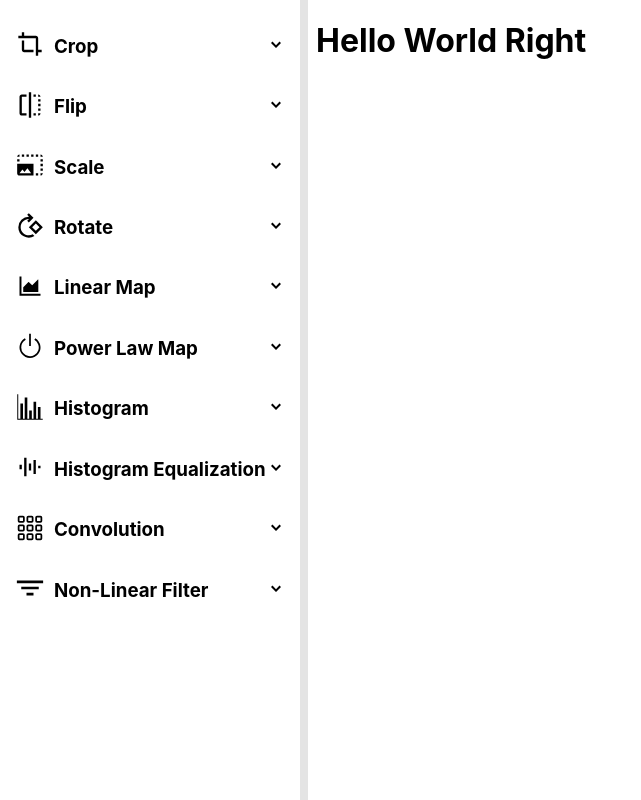
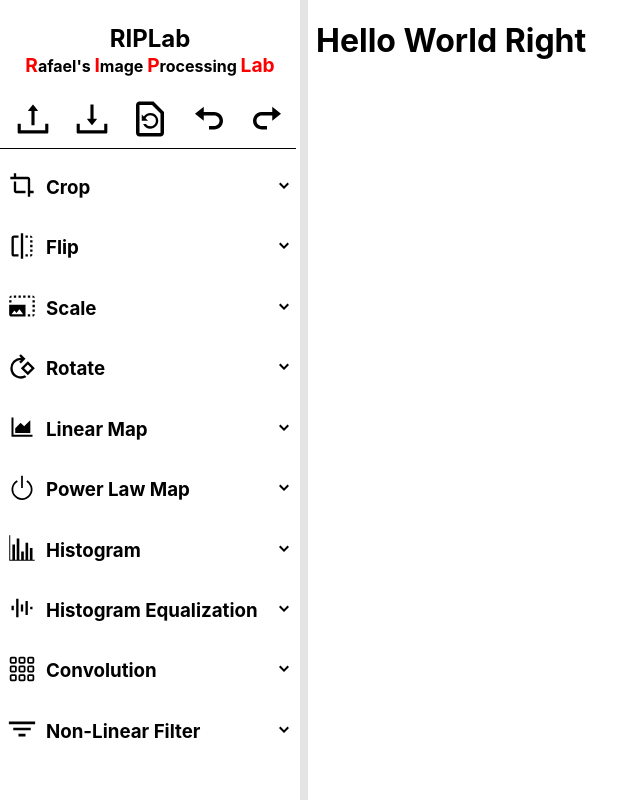
Before and after one commit to rafaelwi/RIPLab, a React (Create React App) app: page / in a window 1280 px wide. Shown: the whole page, without its empty margins (0-641 px from the left). Built offline with nearby package versions, Linux system fonts and the light colour scheme.

Commit message:
Make FE look sexy

```diff
--- a/src/App.tsx
+++ b/src/App.tsx
@@ -104,18 +104,7 @@ class App extends React.Component<{}, { imageURL: string }> {
         }}
       >
         <ResizableColumns
-          left={
-            // <OperationMenu
-            //   buttons={[
-            //     { label: 'Button 1' },
-            //     { label: 'Button 2' },
-            //     { label: 'Button 3' },
-            //     { label: 'Button 4' },
-            //     { label: 'Button 5' },
-            //   ]}
-            // />
-            <DropdownList items={this.dropdownItems} />
-          }
+          left={<DropdownList items={this.dropdownItems} />}
           right={<h1>Hello World Right</h1>}
         />
       </div>
--- a/src/components/DropdownList.tsx
+++ b/src/components/DropdownList.tsx
@@ -1,6 +1,10 @@
 import React, { useState } from "react";
 import '../css/DropdownList.css';
 import {GoChevronDown, GoChevronUp} from 'react-icons/go';
+import { AiOutlineDownload, AiOutlineUpload } from "react-icons/ai";
+import { MdOutlineRestorePage } from "react-icons/md";
+import { BiUndo, BiRedo } from "react-icons/bi";
+
 
 interface DropdownProps {
   title: string;
@@ -57,10 +61,33 @@ interface DropdownListProps {
 
 const DropdownList = ({ items }: DropdownListProps) => {
   return (
-    <div style={{margin: '16px'}}>
-      {items.map((item, index) => (
-        <Dropdown key={index} {...item} />
-      ))}
+    <div>
+      <div className="dropdown-header">
+        <h2 className="header-title">RIPLab</h2>
+        <h4 className="header-subtitle"><b>R</b>afael's <b>I</b>mage <b>P</b>rocessing <b>Lab</b></h4>
+        <div className="header-buttons">
+          <div className="btn" title="Upload Image">
+            <AiOutlineUpload size={42}/>
+          </div>
+          <div className="btn" title="Download Image">
+            <AiOutlineDownload size={42}/>
+          </div>
+          <div className="btn" title="Reset Image">
+            <MdOutlineRestorePage size={42}/>
+          </div>
+          <div className="btn" title="Undo">
+            <BiUndo size={42}/>
+          </div>
+          <div className="btn" title="Redo">
+            <BiRedo size={42}/>
+          </div>
+        </div>
+      </div>
+      <div style={{margin: '8px'}}>
+        {items.map((item, index) => (
+          <Dropdown key={index} {...item} />
+        ))}
+      </div>
     </div>
   );
 };
--- a/src/css/DropdownList.css
+++ b/src/css/DropdownList.css
@@ -5,3 +5,49 @@
 .dropdown-content :hover {
     all: revert;
 }
+
+.dropdown-header {
+    position: sticky;
+    top: 0px;
+    padding: 4px 12px;
+    background: white;
+    border-bottom: 1px black solid;
+    text-align: center;
+}
+
+.dropdown-footer {
+    position: sticky;
+    bottom: 0px;
+    padding: 4px 12px;
+    background: white;
+    border-top: 1px black solid;
+    text-align: center;
+}
+
+.header-title {
+    margin-bottom: 0px;
+}
+
+.header-subtitle {
+    margin-top: 0px;
+}
+
+.header-subtitle b {
+    font-size: 1.2em;
+    color: red;
+}
+
+.header-buttons {
+    display: flex;
+    justify-content: space-between;
+}
+
+.btn {
+    position: relative;
+    display: inline-block;
+}
+
+.btn :hover{
+    background-color: #d3d3d3;
+    border-radius: 5px;
+}
```
